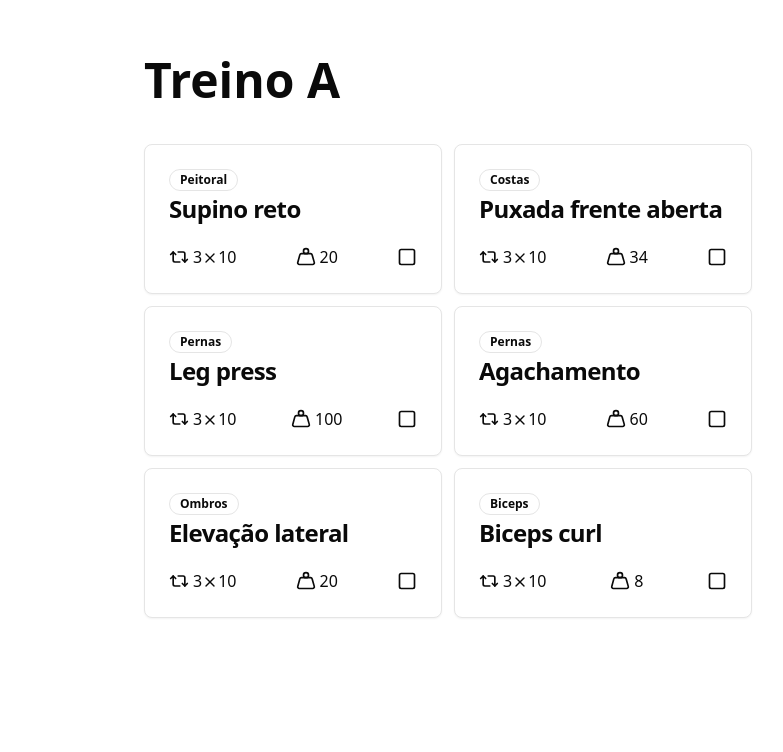
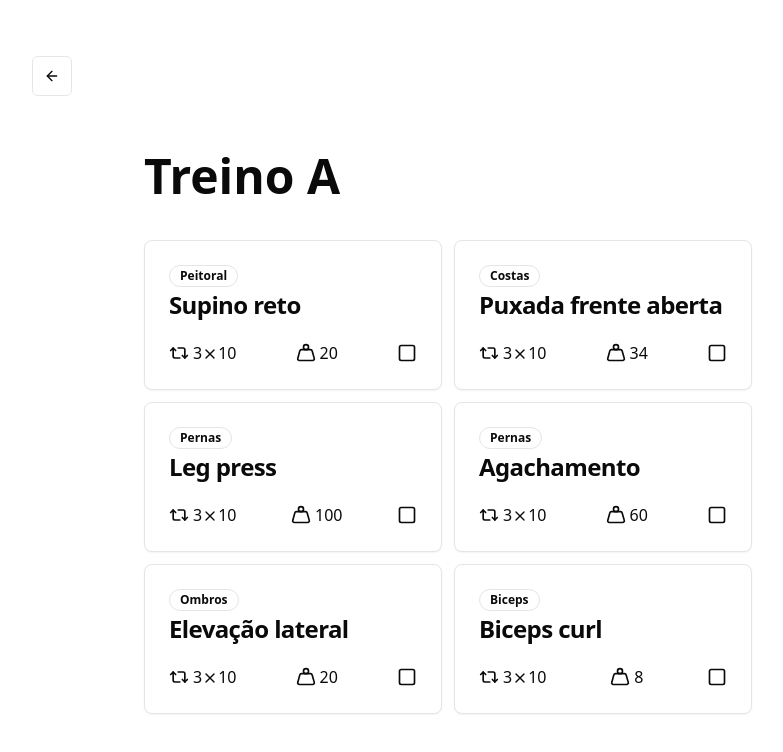
Before and after one commit to katsuragawaa/workout-react, a Next.js app: page /workout/1 in a window 1280 px wide. Shown: the top 752 px of the page, without its empty margins (192-975 px from the left). Built offline with nearby package versions, Linux system fonts and the light colour scheme.

Commit message:
Add navigation and back button to workout page

```diff
--- a/app/workout/[id]/page.tsx
+++ b/app/workout/[id]/page.tsx
@@ -1,5 +1,8 @@
 import { ExerciseCard } from "@/components/exercise-card";
+import { buttonVariants } from "@/components/ui/button";
 import { exercises, workouts } from "@/lib/workout-mock";
+import { ArrowLeft } from "lucide-react";
+import Link from "next/link";
 
 type WorkoutPageProps = {
   params: { id: string };
@@ -10,6 +13,13 @@ export default function WorkoutPage({ params }: WorkoutPageProps) {
   const workout = workouts.find((workout) => workout.id === Number(id)) || { title: "Workout not found" };
 
   return (
+    <>
+      <nav className="container max-w-4xl pt-14">
+        <Link className={buttonVariants({ variant: "outline", size: "icon" })} href="/">
+          <ArrowLeft className="h-4 w-4" />
+        </Link>
+      </nav>
+
       <main className="container flex min-h-screen max-w-2xl flex-col">
         <h1 className="pb-10 pt-14 text-5xl font-extrabold">{workout.title}</h1>
 
@@ -19,5 +29,6 @@ export default function WorkoutPage({ params }: WorkoutPageProps) {
           ))}
         </div>
       </main>
+    </>
   );
 }
```
Lines whose indentation alone changed are shown as unchanged.
